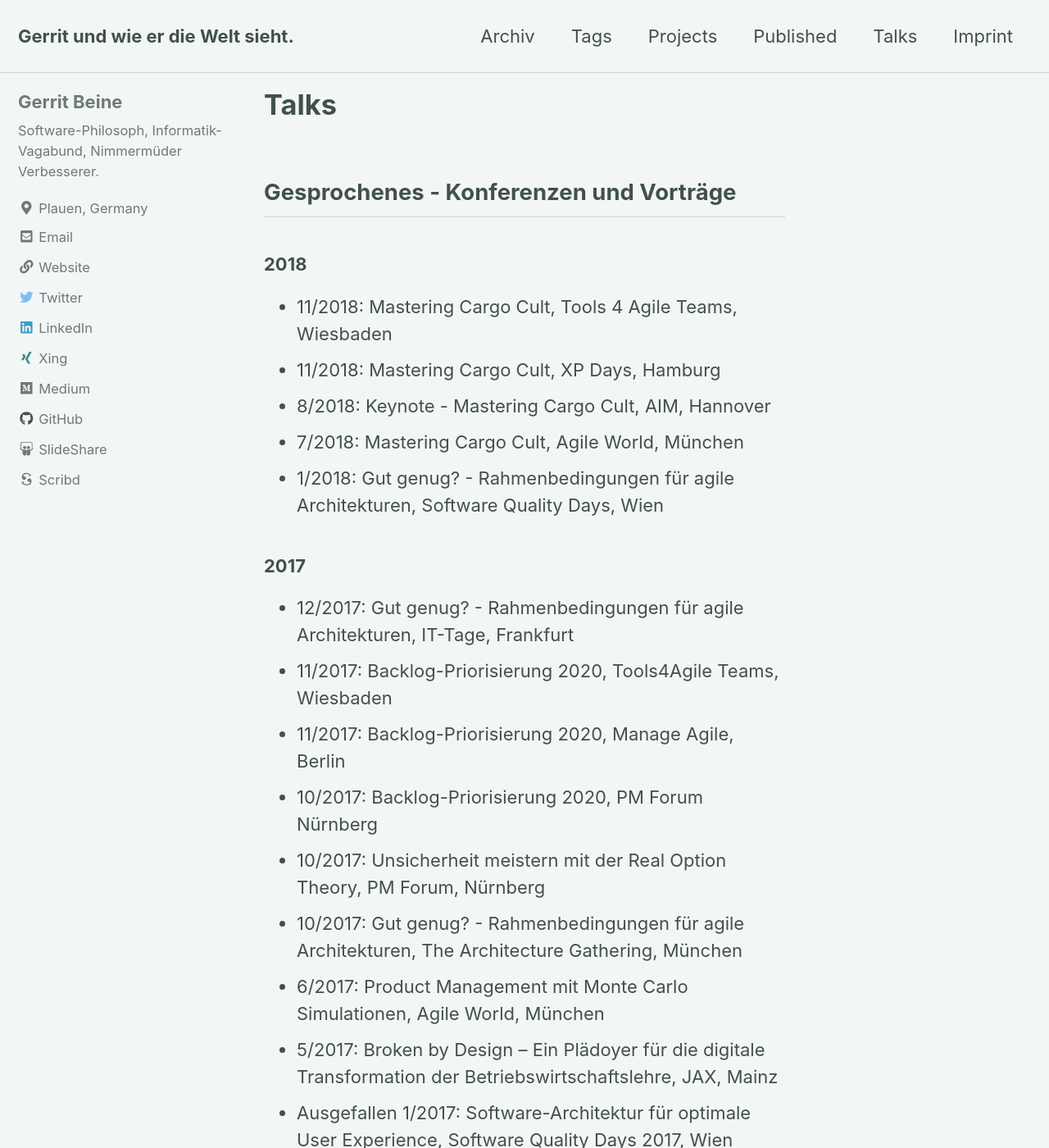
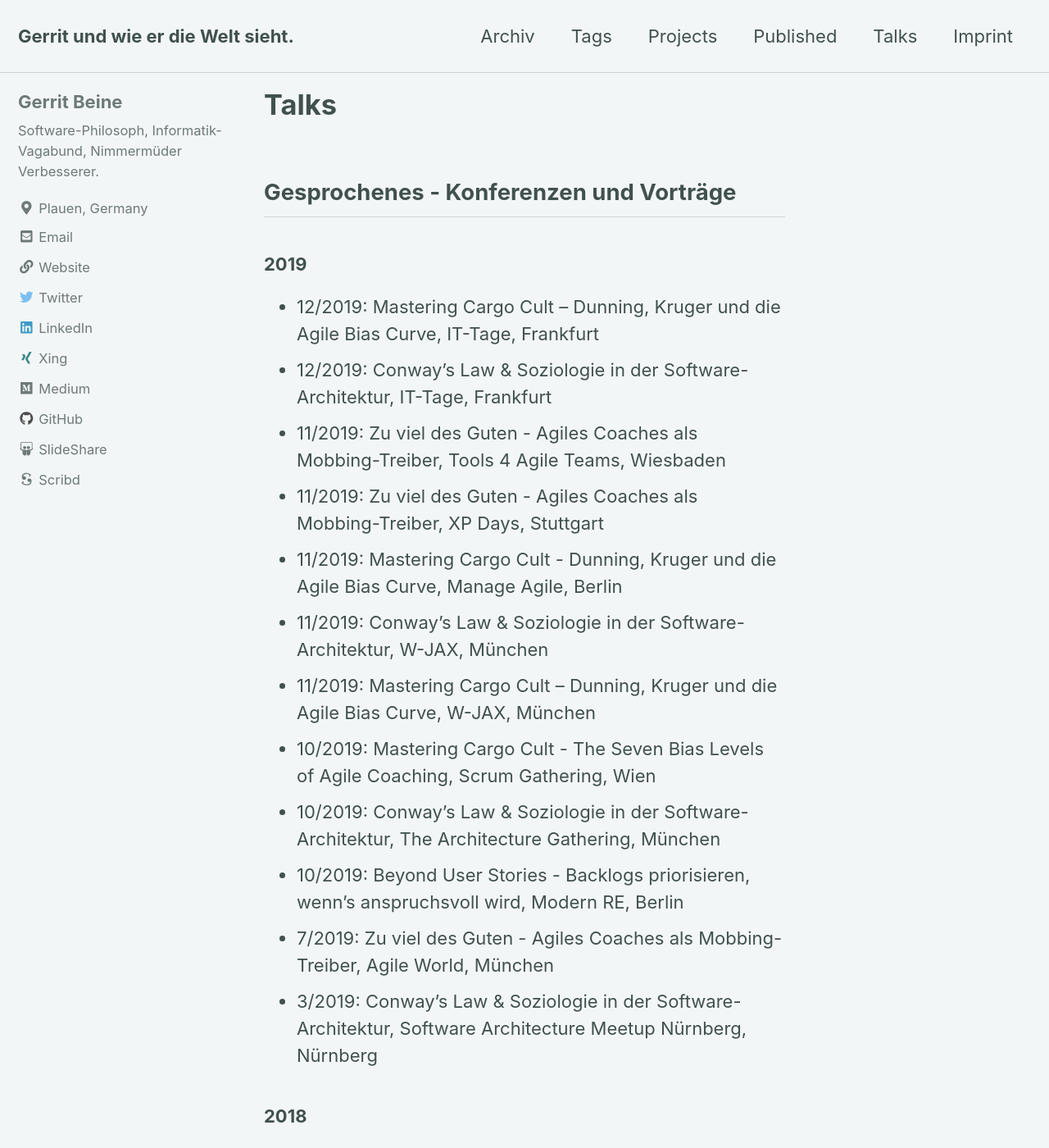
Before and after one commit to gbeine/gerritbeine.com, a Jekyll site: the page built from _pages/talks.md, in a window 1280 px wide and 1400 px high. Shown: the whole window at 82% size. Built offline with Jekyll 4.4.1, drawn with Linux system fonts in a browser that asks for light colours; cached includes are drawn as plain includes; nearby versions of some CDN libraries.

Commit message:
Updated 2019 Talks

```diff
--- a/_pages/talks.md
+++ b/_pages/talks.md
@@ -6,6 +6,21 @@ author_profile: true
 ---
 
 ## Gesprochenes - Konferenzen und Vorträge
+
+### 2019
+
+* 12/2019: Mastering Cargo Cult – Dunning, Kruger und die Agile Bias Curve, IT-Tage, Frankfurt
+* 12/2019: Conway’s Law & Soziologie in der Software-Architektur, IT-Tage, Frankfurt
+* 11/2019: Zu viel des Guten - Agiles Coaches als Mobbing-Treiber, Tools 4 Agile Teams, Wiesbaden
+* 11/2019: Zu viel des Guten - Agiles Coaches als Mobbing-Treiber, XP Days, Stuttgart
+* 11/2019: Mastering Cargo Cult - Dunning, Kruger und die Agile Bias Curve, Manage Agile, Berlin
+* 11/2019: Conway’s Law & Soziologie in der Software-Architektur, W-JAX, München
+* 11/2019: Mastering Cargo Cult – Dunning, Kruger und die Agile Bias Curve, W-JAX, München
+* 10/2019: Mastering Cargo Cult - The Seven Bias Levels of Agile Coaching, Scrum Gathering, Wien
+* 10/2019: Conway’s Law & Soziologie in der Software-Architektur, The Architecture Gathering, München
+* 10/2019: Beyond User Stories - Backlogs priorisieren, wenn's anspruchsvoll wird, Modern RE, Berlin
+* 7/2019: Zu viel des Guten - Agiles Coaches als Mobbing-Treiber, Agile World, München
+* 3/2019: Conway’s Law & Soziologie in der Software-Architektur, Software Architecture Meetup Nürnberg, Nürnberg
 
 ### 2018
 * 11/2018: Mastering Cargo Cult, Tools 4 Agile Teams, Wiesbaden
```
